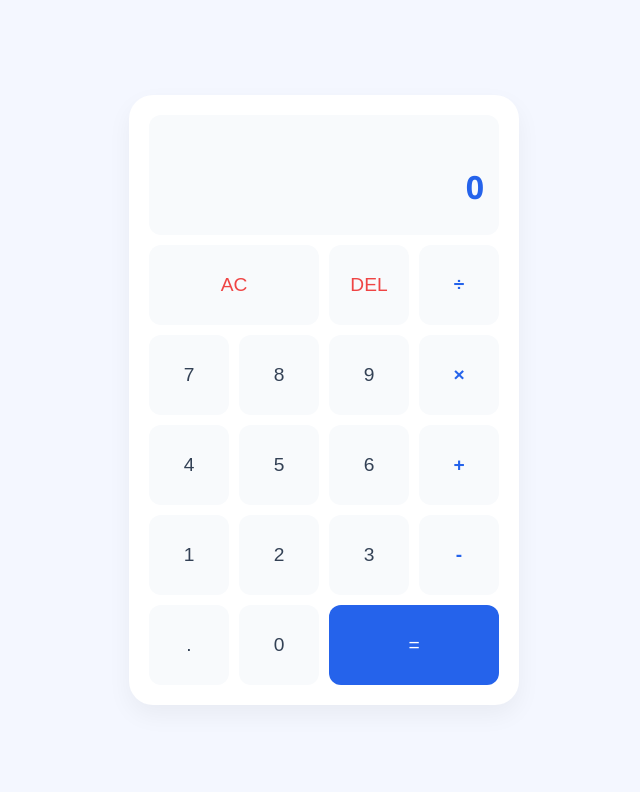
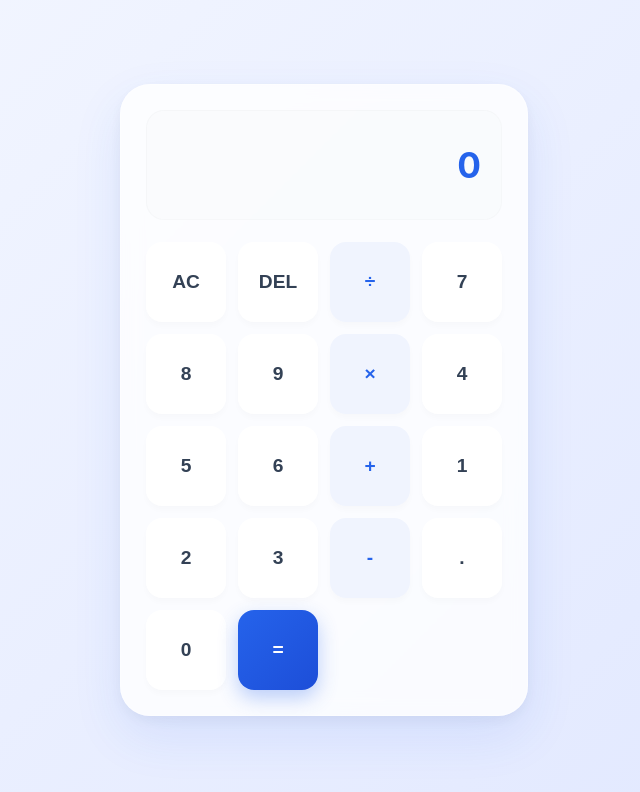
Before and after one commit to hawi3075/calculator, a plain HTML site: page index.html in a window 1280 px wide. Shown: the whole page, without its empty margins (316-956 px from the left). Drawn offline with Linux system fonts and the light colour scheme.

Commit message:
update css

```diff
--- a/style.css
+++ b/style.css
@@ -1,57 +1,91 @@
 body {
-    background: #F4F7FF; /* Matches your Note App background */
+    background: linear-gradient(135deg, #f4f7ff 0%, #e0e7ff 100%); /* Animated feel background */
     display: flex;
     justify-content: center;
     align-items: center;
     height: 100vh;
     margin: 0;
-    font-family: 'Segoe UI', Tahoma, Geneva, Verdana, sans-serif;
+    font-family: 'Inter', sans-serif;
 }
 
 .calculator {
     display: grid;
     grid-template-columns: repeat(4, 80px);
     grid-template-rows: minmax(120px, auto) repeat(5, 80px);
-    gap: 10px;
-    background: white;
-    padding: 20px;
-    border-radius: 24px;
-    box-shadow: 0 10px 25px rgba(0,0,0,0.05);
+    gap: 12px;
+    background: rgba(255, 255, 255, 0.8);
+    backdrop-filter: blur(10px); /* Glassmorphism effect */
+    padding: 25px;
+    border-radius: 30px;
+    /* Deep Shadow for 3D effect */
+    box-shadow: 0 20px 50px rgba(37, 99, 235, 0.1),
+                0 5px 15px rgba(0, 0, 0, 0.05);
+    border: 1px solid rgba(255, 255, 255, 0.3);
+    /* Entrance Animation */
+    animation: slideUp 0.6s ease-out;
+}
+
+@keyframes slideUp {
+    from { opacity: 0; transform: translateY(20px); }
+    to { opacity: 1; transform: translateY(0); }
 }
 
 .display {
     grid-column: 1 / -1;
-    background: #F8FAFC;
+    background: rgba(248, 250, 252, 0.5);
     display: flex;
     flex-direction: column;
     align-items: flex-end;
-    justify-content: space-around;
-    padding: 15px;
-    word-wrap: break-word;
-    word-break: break-all;
-    border-radius: 12px;
+    justify-content: center;
+    padding: 20px;
+    border-radius: 18px;
+    margin-bottom: 10px;
+    border: 1px inset rgba(0,0,0,0.02);
 }
 
 #current-operand {
-    color: #2563EB; /* Blue color from your dashboard */
-    font-size: 2rem;
-    font-weight: bold;
+    color: #2563EB; /* Matching your primary theme */
+    font-size: 2.2rem;
+    font-weight: 700;
+    transition: all 0.2s ease;
 }
 
 button {
     cursor: pointer;
     font-size: 1.2rem;
+    font-weight: 600;
     border: none;
-    border-radius: 12px;
-    background-color: #F8FAFC;
+    border-radius: 16px;
+    background-color: white;
     color: #334155;
-    transition: 0.2s;
+    /* Subtle button shadow */
+    box-shadow: 0 4px 6px rgba(0, 0, 0, 0.02);
+    transition: all 0.2s cubic-bezier(0.4, 0, 0.2, 1);
 }
 
-button:hover { background-color: #E2E8F0; }
+/* Interaction Animations */
+button:hover {
+    background-color: #f8fafc;
+    transform: translateY(-3px);
+    box-shadow: 0 10px 15px rgba(37, 99, 235, 0.1);
+}
 
-.operator { color: #2563EB; font-weight: bold; }
-.control { color: #ef4444; }
-.equals { background-color: #2563EB; color: white; }
-.equals:hover { background-color: #1d4ed8; }
-.span-two { grid-column: span 2; }
+button:active {
+    transform: translateY(0);
+    scale: 0.95;
+}
+
+.operator {
+    background-color: rgba(37, 99, 235, 0.05);
+    color: #2563EB;
+}
+
+.equals {
+    background: linear-gradient(135deg, #2563EB, #1d4ed8);
+    color: white;
+    box-shadow: 0 8px 20px rgba(37, 99, 235, 0.3);
+}
+
+.equals:hover {
+    box-shadow: 0 12px 25px rgba(37, 99, 235, 0.4);
+}
```
